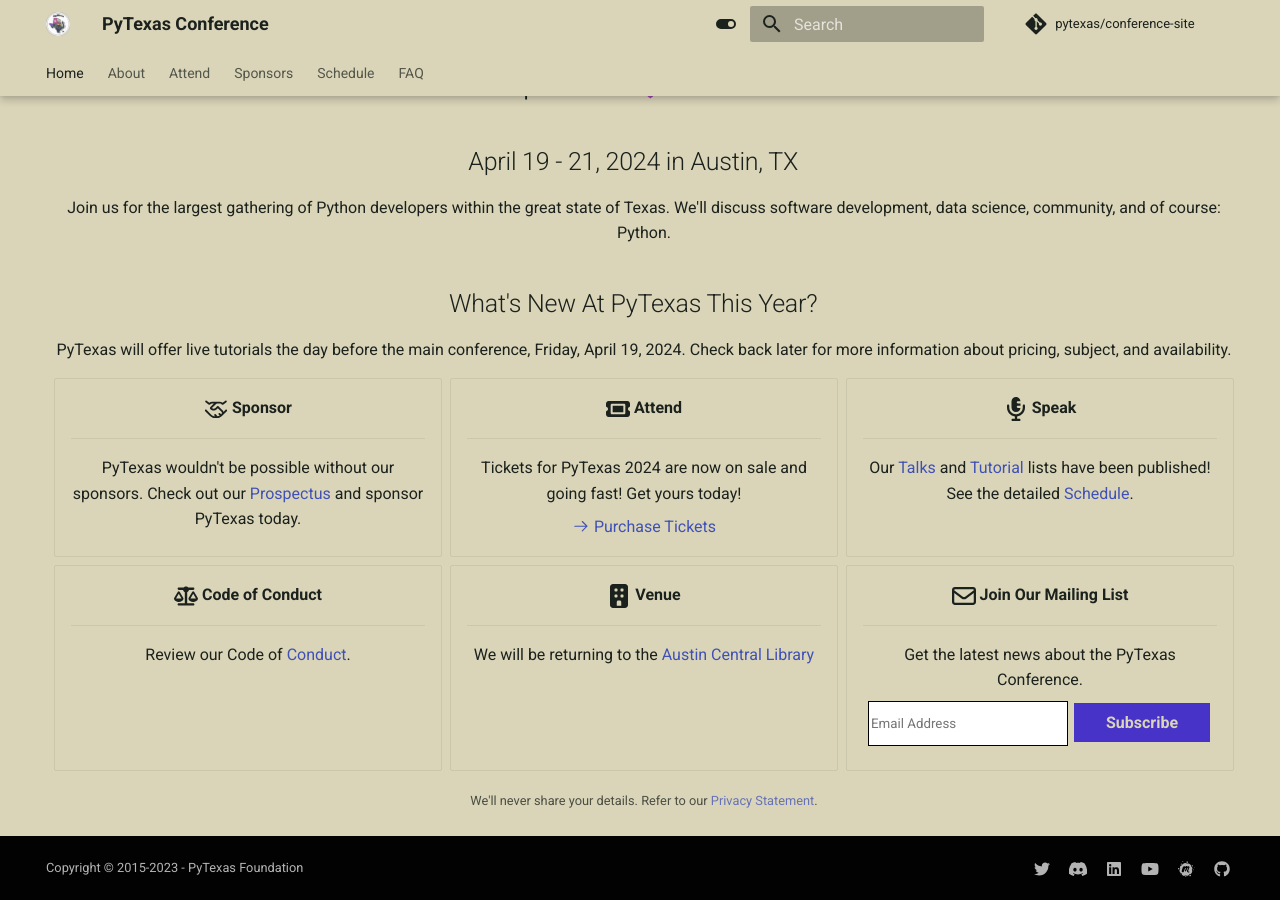
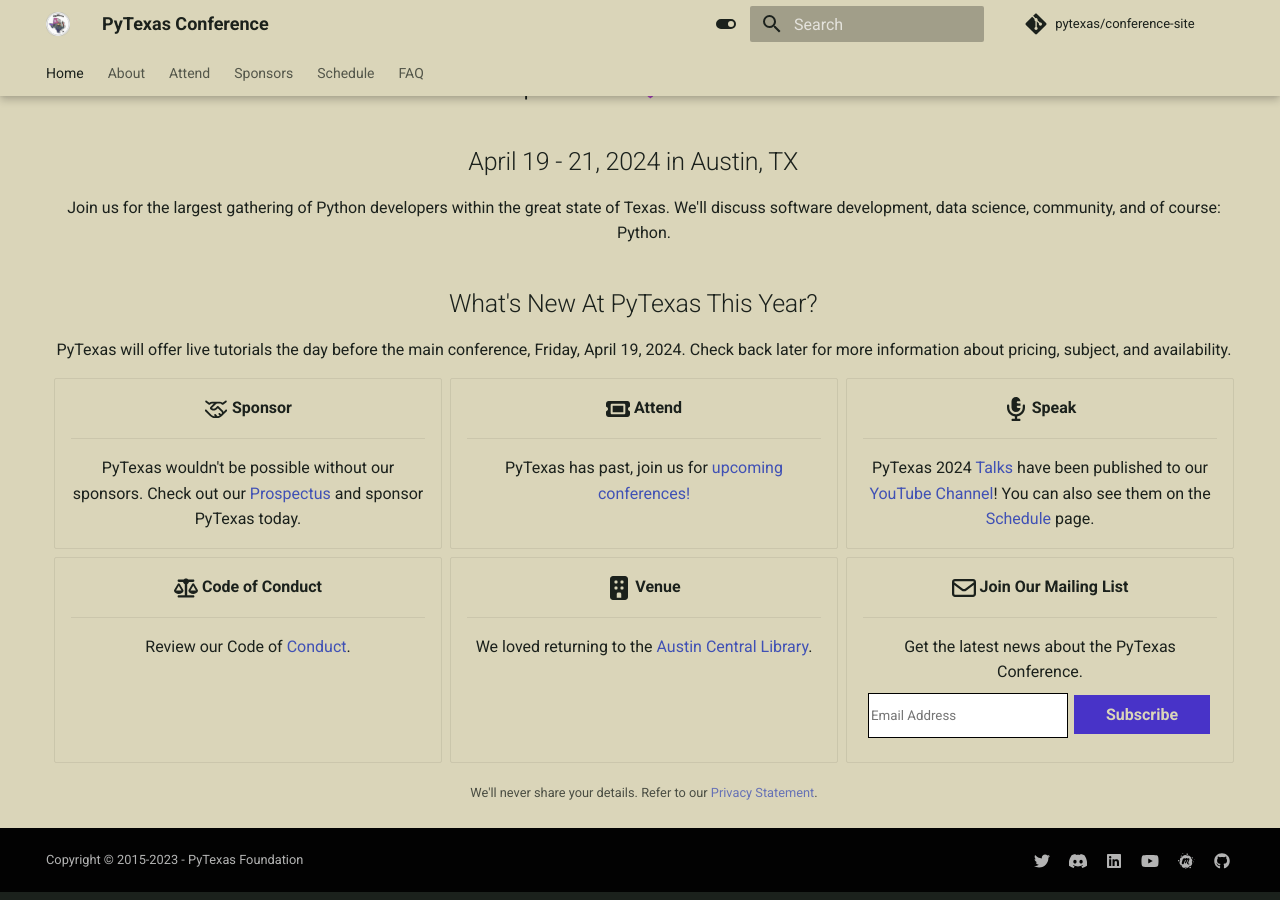
Before and after one commit to pytexas/2024, an MkDocs documentation site: the page built from docs/index.md, in a window 1280 px wide and 900 px high, scrolled down 749 px. Built offline with MkDocs 1.6.1 and Material for MkDocs 9.7.7, drawn with Linux system fonts in a browser that asks for light colours; comment, search, counter and statistics services are not loaded.

Commit message:
final 2024 changes

```diff
--- a/docs/index.md
+++ b/docs/index.md
@@ -27,15 +27,13 @@
 
     ---
 
-    Tickets for PyTexas 2024 are now on sale and going fast! Get yours today!
-
-    [:octicons-arrow-right-24: Purchase Tickets](https://pretix.eu/pytexas/2024/)
+    PyTexas has past, join us for [upcoming conferences!](https://pytexas.org/conference)
 
 -   :fontawesome-solid-microphone-lines:{ .lg .middle} __Speak__
 
     ---
 
-    Our [Talks](schedule/talks) and [Tutorial](schedule/tutorials) lists have been published! See the detailed [Schedule](schedule/full_schedule/).
+    PyTexas 2024 [Talks](schedule/talks) have been published to our [YouTube Channel](https://youtube.com/pytexas)! You can also see them on the [Schedule](schedule/full_schedule/) page.
 
 -   :fontawesome-solid-scale-balanced:{ .lg .middle} __Code of Conduct__
 
@@ -47,7 +45,7 @@
 
     ---
 
-    We will be returning to the [Austin Central Library](attend/#venue)
+    We loved returning to the [Austin Central Library](attend/#venue).
 
 -   :fontawesome-regular-envelope:{ .lg .middle} __Join Our Mailing List__
 
```
Also changed, not shown: docs/schedule/keynotes.md (+12 -12 lines), docs/schedule/talks.md (+20 -20 lines).
